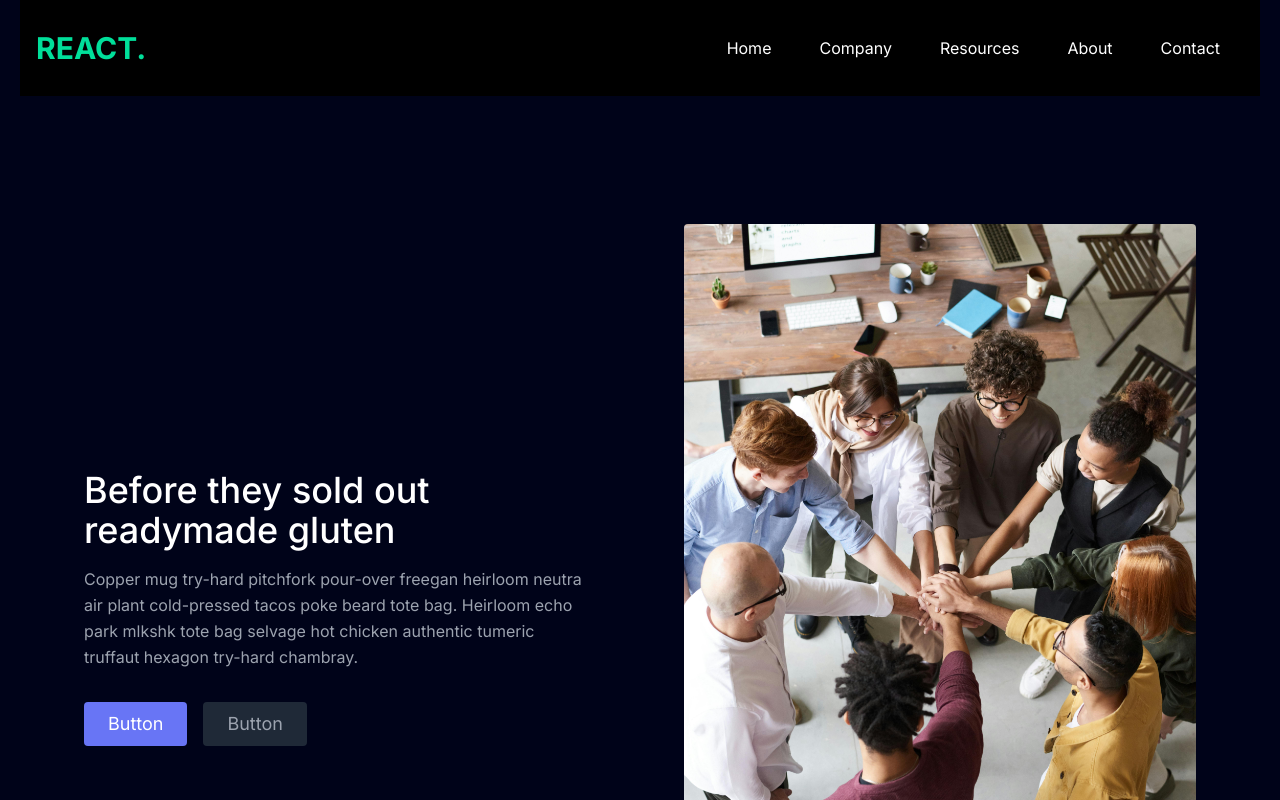
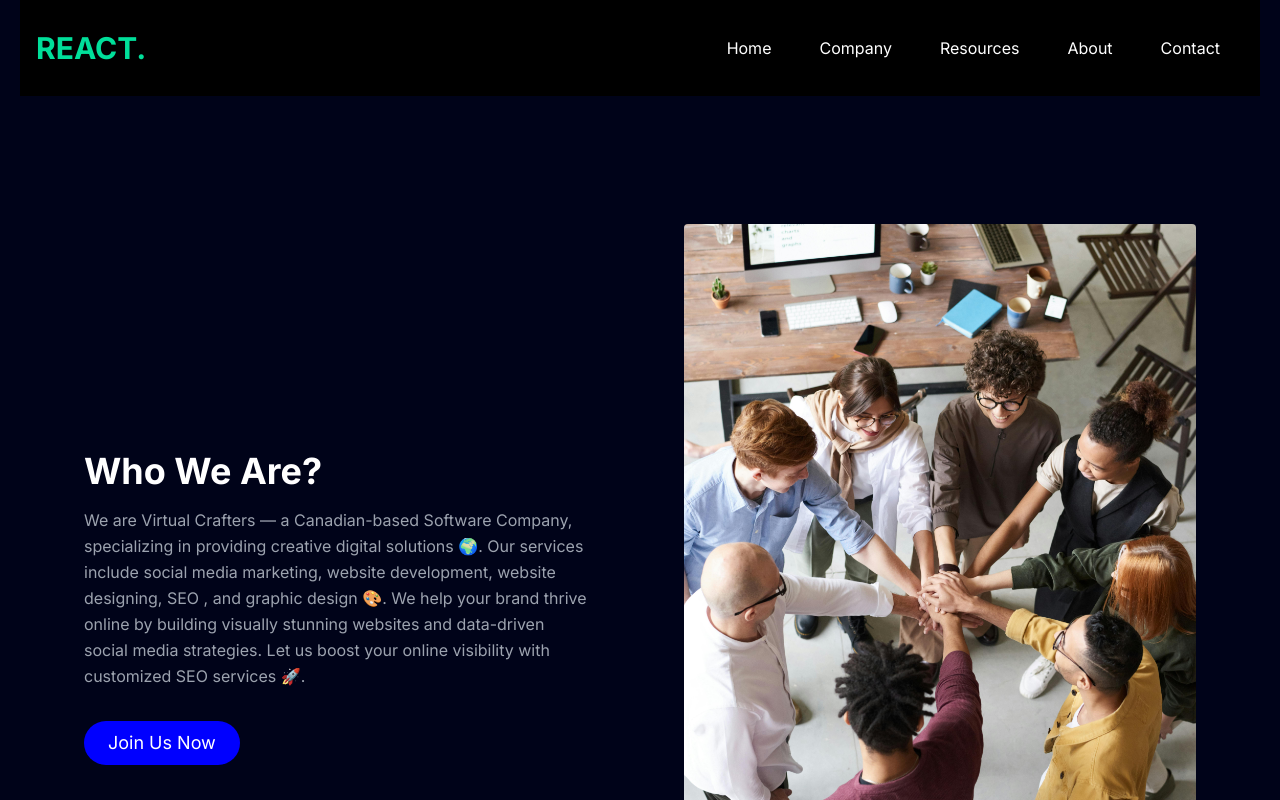
Before and after one commit to Arbab02/test, a Next.js app: page /About in a window 1280 px wide. Shown: the top 800 px of the page. Built offline with nearby package versions, Linux system fonts and the light colour scheme.

Commit message:
Update AboutUs.jsx

```diff
--- a/src/components/AboutUs.jsx
+++ b/src/components/AboutUs.jsx
@@ -5,21 +5,18 @@ const AboutUs = () => {
     <section className="text-gray-400 bg-[#000319] body-font">
     <div className="container mx-auto flex px-5 py-24 md:flex-row flex-col items-center">
       <div className="lg:flex-grow md:w-1/2 lg:pr-24 md:pr-16 flex flex-col md:items-start md:text-left mb-16 md:mb-0 items-center text-center">
-        <h1 className="title-font sm:text-4xl text-3xl mb-4 font-medium text-white">
-          Before they sold out
-          <br className="hidden lg:inline-block" />readymade gluten
+        <h1 className="title-font sm:text-4xl text-3xl mb-4 font-bold text-white">
+          Who We Are?
+
         </h1>
         <p className="mb-8 leading-relaxed">
-          Copper mug try-hard pitchfork pour-over freegan heirloom neutra air plant cold-pressed tacos poke beard tote bag.
-          Heirloom echo park mlkshk tote bag selvage hot chicken authentic tumeric truffaut hexagon try-hard chambray.
+        We are Virtual Crafters — a Canadian-based Software Company, specializing in providing creative digital solutions 🌍. Our services include  social media marketing, website development, website designing, SEO , and graphic design 🎨. We help your brand thrive online by building visually stunning websites and data-driven social media strategies. Let us boost your online visibility with customized SEO services 🚀.
         </p>
         <div className="flex justify-center">
-          <button className="inline-flex text-white bg-indigo-500 border-0 py-2 px-6 focus:outline-none hover:bg-indigo-600 rounded text-lg">
-            Button
+          <button className="inline-flex text-white bg-[blue] border-0 py-2 px-6 focus:outline-none transition-all hover:scale-110 rounded-full text-lg">
+           Join Us Now
           </button>
-          <button className="ml-4 inline-flex text-gray-400 bg-gray-800 border-0 py-2 px-6 focus:outline-none hover:bg-gray-700 hover:text-white rounded text-lg">
-            Button
-          </button>
+
         </div>
       </div>
       <div className="lg:max-w-lg lg:w-full md:w-1/2 w-5/6">
```
